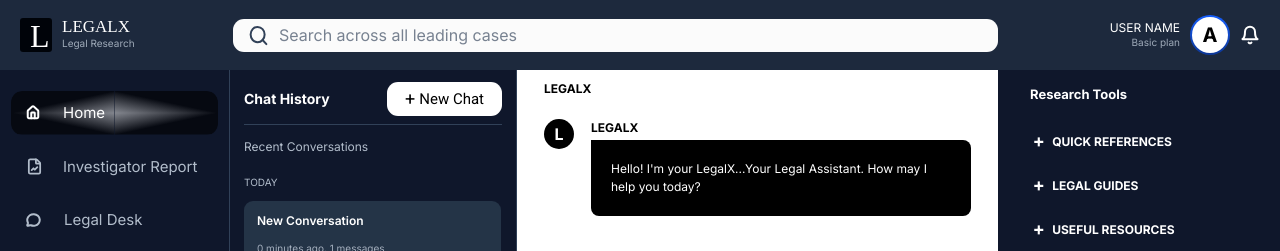
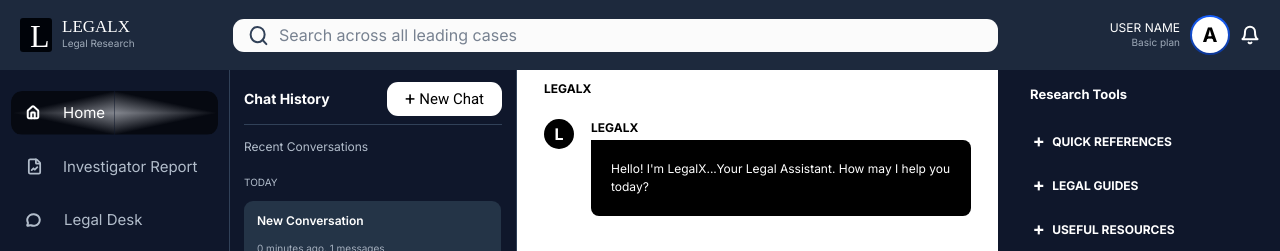
Before and after one commit to W-DEVINDA/lexara, a React (Vite) app in the folder frontend/: page / in a window 1280 px wide. Shown: the top 251 px of the page. Built offline with nearby package versions, Linux system fonts and the light colour scheme; a web font is replaced by a local one.

Commit message:
changessmall

```diff
--- a/frontend/src/pages/homepage/Homepage.jsx
+++ b/frontend/src/pages/homepage/Homepage.jsx
@@ -35,7 +35,7 @@ function Homepage() {
   const [messages, setMessages] = useState([
     {
       role: 'assistant',
-      content: "Hello! I'm your LegalX...Your Legal Assistant. How may I help you today?",
+      content: "Hello! I'm LegalX...Your Legal Assistant. How may I help you today?",
       isInitial: true,
       timestamp: Date.now()
     }
```
